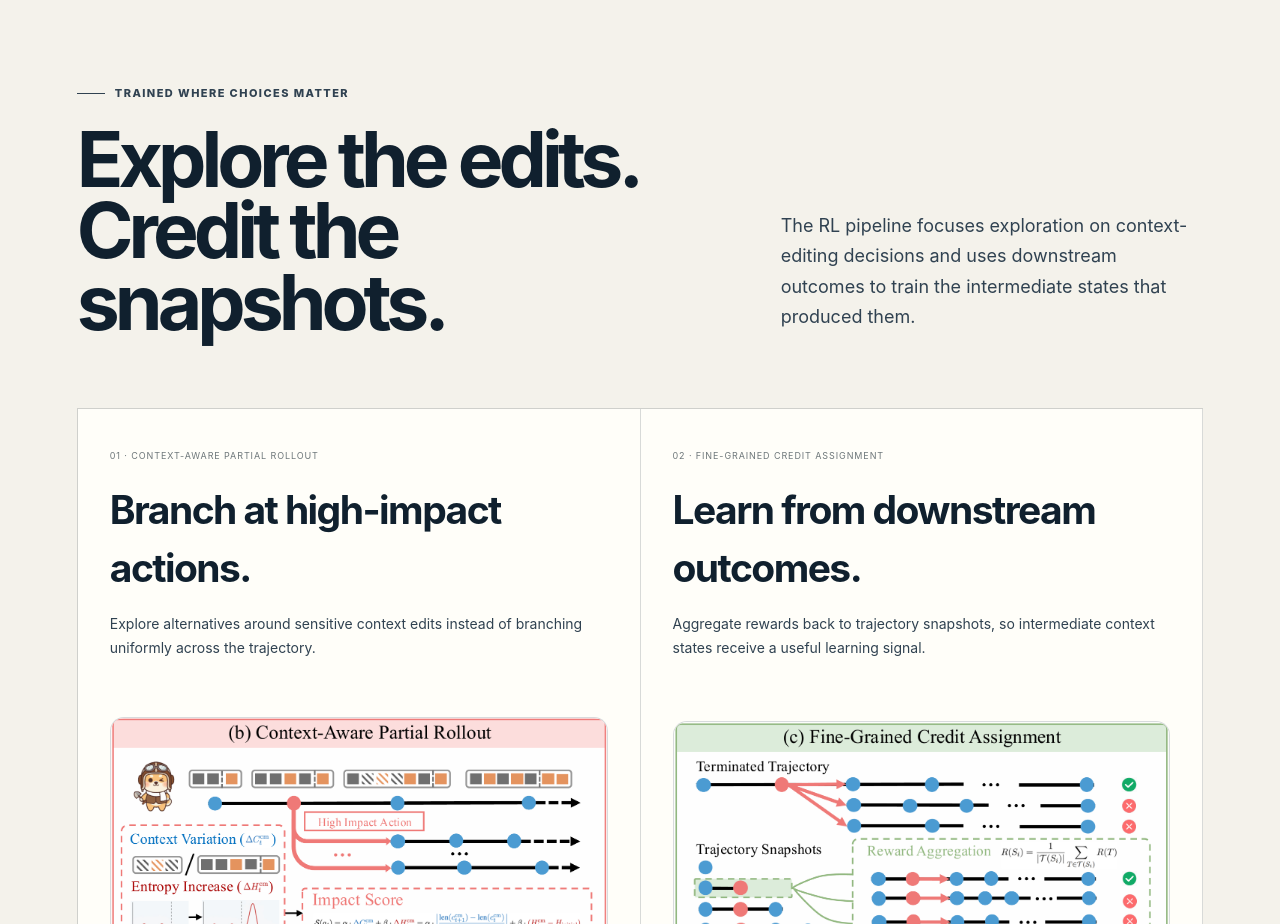
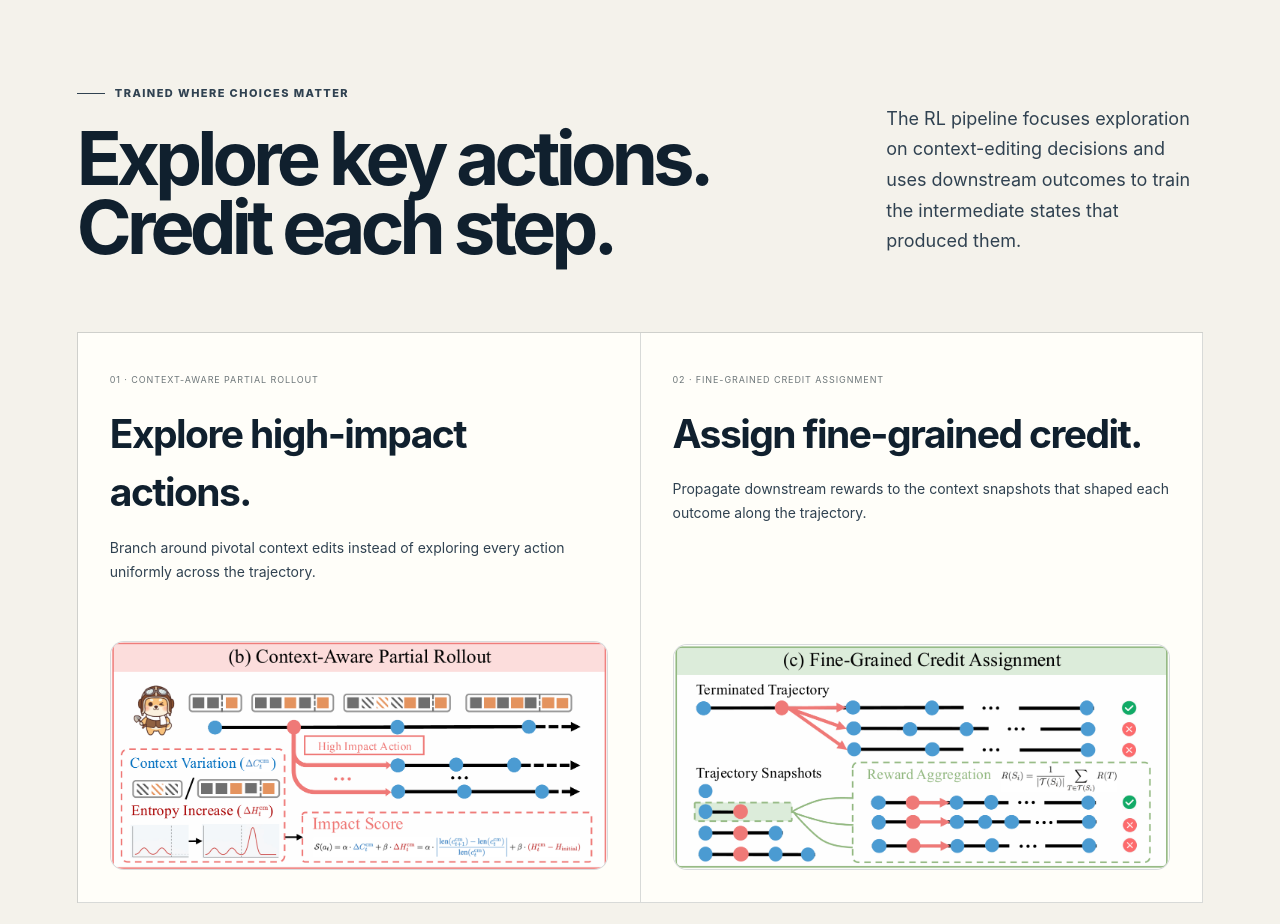
Before and after one commit to pzs19/ContextPilot, a plain HTML site: page demo/index.html in a window 1280 px wide. Shown: the part 3340-4264 px from the top of the page. Drawn offline with Linux system fonts and the light colour scheme.

Commit message:
Balance training section copy

```diff
--- a/demo/index.html
+++ b/demo/index.html
@@ -169,18 +169,18 @@
 
       <section class="section training-section" id="training">
         <div class="section-heading split-heading">
-          <div><p class="eyebrow"><span></span> Trained where choices matter</p><h2>Explore the edits.<br />Credit the snapshots.</h2></div>
+          <div><p class="eyebrow"><span></span> Trained where choices matter</p><h2>Explore key actions.<br />Credit each step.</h2></div>
           <p>The RL pipeline focuses exploration on context-editing decisions and uses downstream outcomes to train the intermediate states that produced them.</p>
         </div>
         <div class="training-visuals">
           <article class="training-card rollout-card">
-            <div class="training-card-copy"><span>01 · Context-aware partial rollout</span><h3>Branch at high-impact actions.</h3><p>Explore alternatives around sensitive context edits instead of branching uniformly across the trajectory.</p></div>
+            <div class="training-card-copy"><span>01 · Context-aware partial rollout</span><h3>Explore high-impact actions.</h3><p>Branch around pivotal context edits instead of exploring every action uniformly across the trajectory.</p></div>
             <a class="method-figure" href="assets/context-aware-partial-rollout.png" target="_blank" rel="noreferrer" aria-label="Open the context-aware partial rollout diagram at full resolution">
               <img src="assets/context-aware-partial-rollout.png" alt="Context-aware partial rollout branches trajectories at high-impact context-management actions." loading="lazy" />
             </a>
           </article>
           <article class="training-card credit-card">
-            <div class="training-card-copy"><span>02 · Fine-grained credit assignment</span><h3>Learn from downstream outcomes.</h3><p>Aggregate rewards back to trajectory snapshots, so intermediate context states receive a useful learning signal.</p></div>
+            <div class="training-card-copy"><span>02 · Fine-grained credit assignment</span><h3>Assign fine-grained credit.</h3><p>Propagate downstream rewards to the context snapshots that shaped each outcome along the trajectory.</p></div>
             <a class="method-figure" href="assets/fine-grained-credit-assignment.png" target="_blank" rel="noreferrer" aria-label="Open the fine-grained credit assignment diagram at full resolution">
               <img src="assets/fine-grained-credit-assignment.png" alt="Fine-grained credit assignment aggregates downstream trajectory rewards back to intermediate snapshots." loading="lazy" />
             </a>
--- a/demo/styles.css
+++ b/demo/styles.css
@@ -415,6 +415,8 @@ section[id] { scroll-margin-top: 76px; }
 .training-section > * {
   width: min(100%, 1712px); margin-right: auto; margin-left: auto;
 }
+.training-section .split-heading { grid-template-columns: 1.4fr 0.6fr; }
+.training-section .section-heading h2 { font-size: clamp(56px, 5.8vw, 84px); }
 .training-visuals {
   display: grid; grid-template-columns: 1fr 1fr;
   border-top: 1px solid var(--line); border-left: 1px solid var(--line);
@@ -537,6 +539,7 @@ footer > div { display: flex; justify-content: flex-end; gap: 18px; }
   .hero { grid-template-columns: 1fr; padding-top: 70px; }
   .hero-console { width: min(92%, 680px); margin-top: 30px; }
   .split-heading, .demo-heading, .evaluation-panel { grid-template-columns: 1fr; }
+  .training-section .split-heading { grid-template-columns: 1fr; }
   .split-heading, .demo-heading { gap: 30px; }
   .demo-layout { grid-template-columns: 140px 1fr; }
   .trace-inspector {
```
